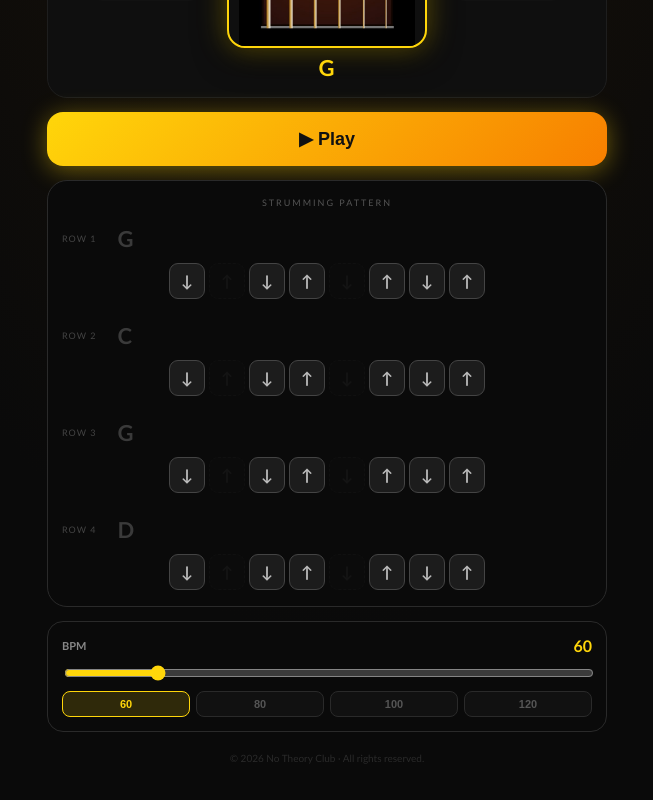
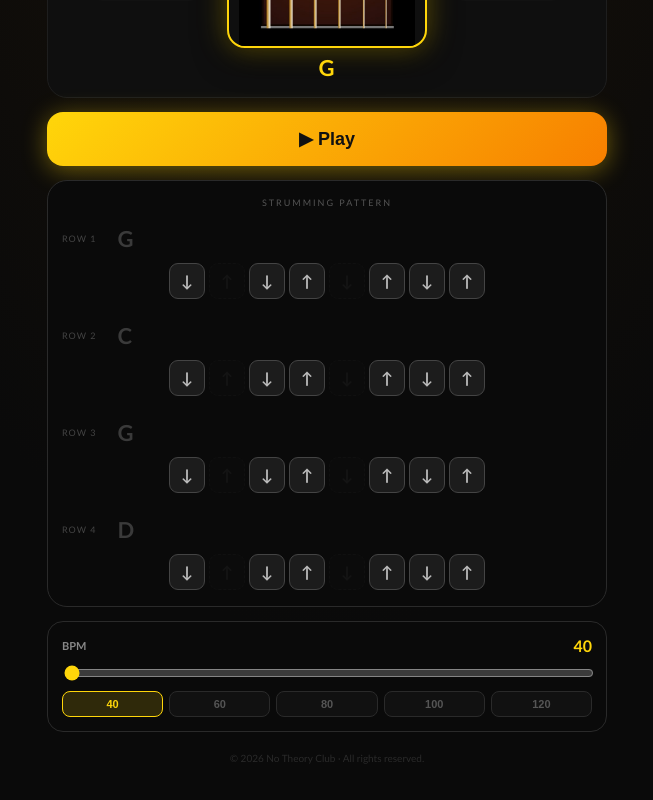
Before and after one commit to michaelkrice8-sys/brown-eyed-girl, a React (Create React App) app: page / in a window 1280 px wide. Shown: the part 372-1172 px from the top of the page, without its empty margins (313-966 px from the left). Built offline with nearby package versions, Linux system fonts and the light colour scheme.

Commit message:
Add files via upload

```diff
--- a/src/App.jsx
+++ b/src/App.jsx
@@ -18,7 +18,7 @@ const CHORD_AUDIO_DATA = {
 
 const SONG = {
   name: "Brown Eyed Girl",
-  bpm: 60,
+  bpm: 40,
   capo: 0,
   rows: [
     { chord:"G", active:[true,false,true,true,false,true,true,true] },
@@ -318,7 +318,7 @@ export default function BrownEyedGirl() {
             }}
             style={{ width:"100%", accentColor:"#FFD60A", cursor:"pointer", marginBottom:10 }} />
           <div style={{ display:"flex", gap:6 }}>
-            {[60,80,100,120].map(b => (
+            {[40,60,80,100,120].map(b => (
               <button key={b} onClick={() => {
                 setBpm(b); bpmRef.current = b;
                 if (isPlaying) { stopPlay(); setTimeout(startPlay, 50); }
```
